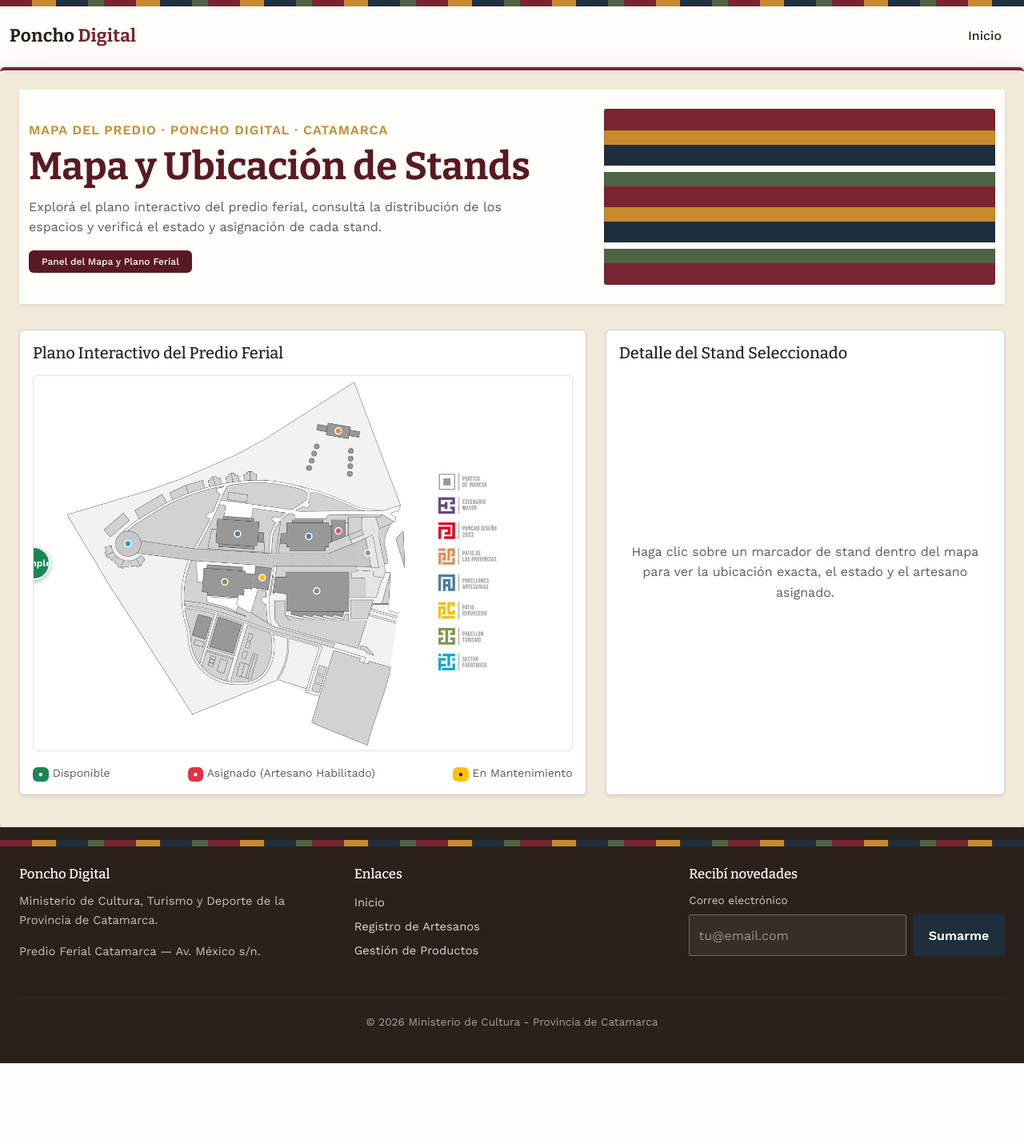
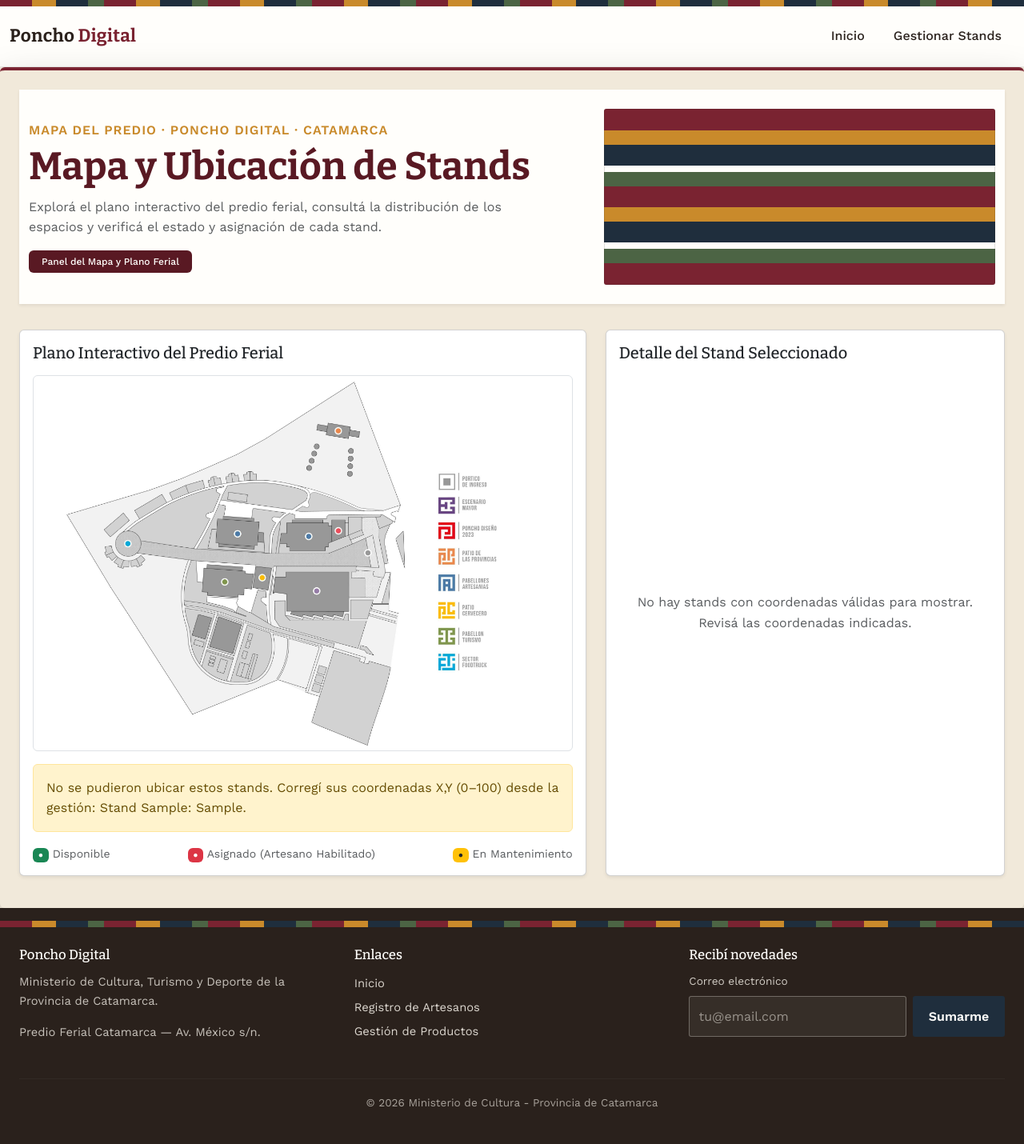
Before and after one commit to wusito/poncho-digital, a Django app: page /stands/ in a window 1280 px wide. Shown: the whole page at 80% size. Before the commit the page ends 1329 px from the top, so only its background shows below. Run offline with Django 5.2, Linux system fonts and the light colour scheme; tables that the repository leaves empty hold one stand-in row (values such as "Sample post").

Commit message:
agregar funcionalidades en la gestión de stock

```diff
--- a/apps/stands/templates/stands/mapa_stands.html
+++ b/apps/stands/templates/stands/mapa_stands.html
@@ -19,6 +19,9 @@
                     <ul class="navbar-nav ms-auto text-center" role="tablist">
                         <li class="nav-item">
                             <a class="nav-link" href="{% url 'index' %}">Inicio</a>
+                        </li>
+                        <li class="nav-item">
+                            <a class="nav-link" href="{% url 'gestion_stands' %}">Gestionar Stands</a>
                         </li>
                     </ul>
                 </div>
@@ -70,11 +73,15 @@
                     <div class="col-12 col-lg-7">
                         <div class="card p-3 shadow-sm">
                             <h4 class="h5 mb-3">Plano Interactivo del Predio Ferial</h4>
+                            {% if user.is_staff %}
+                            <p><a class="btn btn-outline-primary btn-sm mb-3" href="{% url 'gestion_stands' %}">Administrar stands</a></p>
+                            {% endif %}
                             <div class="mapa-contenedor position-relative border rounded overflow-hidden">
                                 <img src="{% static 'img/mapa.jpg' %}" alt="Mapa del Predio Ferial Catamarca" class="img-fluid w-100 id-imagen-mapa">
                                 <!-- Capa de marcadores interactivos asignados a coordenadas sobre el mapa -->
                                 <div id="capaMarcadoresStands" class="position-absolute top-0 start-0 w-100 h-100"></div>
                             </div>
+                            <div id="erroresCoordenadas" class="alert alert-warning mt-3 mb-0" hidden></div>
                             <div class="mt-3 d-flex justify-content-between align-items-center text-muted small">
                                 <div><span class="badge bg-success">●</span> Disponible</div>
                                 <div><span class="badge bg-danger">●</span> Asignado (Artesano Habilitado)</div>
--- a/apps/stands/urls.py
+++ b/apps/stands/urls.py
@@ -3,4 +3,6 @@ from . import views
 
 urlpatterns = [
     path('stands/', views.mapa_stands, name='mapa_stands'),
+    path('stands/gestion/', views.gestion_stands, name='gestion_stands'),
+    path('stands/<int:pk>/editar/', views.editar_stand, name='editar_stand'),
 ]
--- a/apps/stands/views.py
+++ b/apps/stands/views.py
@@ -1,22 +1,59 @@
-from django.shortcuts import render
-from apps.stands.models import Stand
+from django.contrib import messages
+from django.shortcuts import get_object_or_404, redirect, render
 
-# Create your views here.
+from .forms import StandForm
+from .models import Stand
+
+
 def mapa_stands(request):
-    # Consulta de Stands para el mapa
     stands_qs = Stand.objects.select_related('artesano').all()
-    stands_data = []
-    for s in stands_qs:
-        stands_data.append({
-            'numero_stand': s.numero_stand,
-            'ubicacion_mapa': s.ubicacion_mapa,
-            'estado': s.estado,
-            'artesano_nombre': s.artesano.nombre_comercial if s.artesano else None,
-            'artesano_rubro': s.artesano.get_rubro_display() if s.artesano else None,
-            'artesano_localidad': s.artesano.localidad if s.artesano else None,
-        })
+    stands_data = [
+        {
+            'numero_stand': stand.numero_stand,
+            'ubicacion_mapa': stand.ubicacion_mapa,
+            'estado': stand.estado,
+            'estado_display': stand.get_estado_display(),
+            'artesano_nombre': stand.artesano.nombre_comercial if stand.artesano else None,
+            'artesano_rubro': (
+                stand.artesano.get_rubro_display() if stand.artesano else None
+            ),
+            'artesano_localidad': stand.artesano.localidad if stand.artesano else None,
+        }
+        for stand in stands_qs
+    ]
+    context = {'stands_json': stands_data}
+    return render(request, 'stands/mapa_stands.html', context)
 
-    context = {
-            'stands_json': stands_data,
-        }
-    return render(request, 'stands/mapa_stands.html', context)
+
+def gestion_stands(request):
+    if request.method == 'POST':
+        form = StandForm(request.POST)
+        if form.is_valid():
+            stand = form.save()
+            messages.success(request, f"El stand {stand.numero_stand} se registró correctamente.")
+            return redirect('gestion_stands')
+    else:
+        form = StandForm()
+
+    return render(request, 'stands/gestion_stands.html', {
+        'form': form,
+        'stands': Stand.objects.select_related('artesano').all(),
+    })
+
+
+def editar_stand(request, pk):
+    stand = get_object_or_404(Stand, pk=pk)
+    if request.method == 'POST':
+        form = StandForm(request.POST, instance=stand)
+        if form.is_valid():
+            stand = form.save()
+            messages.success(request, f"El stand {stand.numero_stand} se actualizó correctamente.")
+            return redirect('gestion_stands')
+    else:
+        form = StandForm(instance=stand)
+
+    return render(request, 'stands/gestion_stands.html', {
+        'form': form,
+        'stands': Stand.objects.select_related('artesano').all(),
+        'stand_editando': stand,
+    })
--- a/static/js/validaciones1.js
+++ b/static/js/validaciones1.js
@@ -210,75 +210,134 @@ if (formBusqueda) {
 
 /* ==========================================================================
    HU-07: MÓDULO DE STANDS & MAPA INTERACTIVO (static/img/mapa.jpg)
-   Obtención de los modelos 'Stand' y 'Artesano' desde PostgreSQL
    ========================================================================== */
 let modeloStands = [];
+let standsJsonValido = true;
 const scriptStandsData = document.getElementById("datos-stands-json");
 
 if (scriptStandsData) {
     try {
         modeloStands = JSON.parse(scriptStandsData.textContent);
-    } catch (e) {
-        console.error("Error al parsear los datos del modelo Stand:", e);
+        if (!Array.isArray(modeloStands)) {
+            throw new TypeError("El listado de stands no tiene el formato esperado.");
+        }
+    } catch (error) {
+        standsJsonValido = false;
+        console.error("Error al parsear los datos del modelo Stand:", error);
     }
 }
 
 const capaMarcadores = document.getElementById("capaMarcadoresStands");
 const infoStandContenedor = document.getElementById("infoStandSeleccionado");
 
-function renderizarMarcadoresEnMapa() {
-    if (!capaMarcadores) return;
+function mostrarMensajeStand(mensaje) {
+    if (!infoStandContenedor) return;
+    infoStandContenedor.replaceChildren();
+    const parrafo = document.createElement("p");
+    parrafo.className = "text-muted fs-6";
+    parrafo.textContent = mensaje;
+    infoStandContenedor.appendChild(parrafo);
+}
 
-    capaMarcadores.innerHTML = "";
-    if (modeloStands.length === 0) {
-        capaMarcadores.innerHTML = '<div class="p-3 text-center text-muted small">No hay stands registrados en la base de datos.</div>';
-        return;
-    }
-
-    modeloStands.forEach(stand => {
-        const pin = document.createElement("button");
-        pin.type = "button";
-
-        let colorEstado = "btn-success";
-        if (stand.estado === "Asignado" || stand.estado === "ocupado") colorEstado = "btn-danger";
-        if (stand.estado === "Mantenimiento" || stand.estado === "reservado") colorEstado = "btn-warning text-dark";
-
-        pin.className = `btn ${colorEstado} btn-sm position-absolute rounded-circle marcador-pin`;
-
-        // Separa las coordenadas configuradas en el modelo Stand (por ejemplo "25%,30%")
-        const coords = stand.ubicacion_mapa ? stand.ubicacion_mapa.split(",") : ["50%", "50%"];
-        pin.style.left = coords[0] ? coords[0].trim() : "50%";
-        pin.style.top = coords[1] ? coords[1].trim() : "50%";
-
-        pin.style.transform = "translate(-50%, -50%)";
-        pin.setAttribute("title", `Stand ${stand.numero_stand}`);
-        pin.innerHTML = `<strong>${stand.numero_stand}</strong>`;
-
-        pin.addEventListener("click", () => consultarUbicacionStand(stand));
-        capaMarcadores.appendChild(pin);
-    });
+function agregarDatoStand(contenedor, etiqueta, valor) {
+    const fila = document.createElement("p");
+    fila.className = "mb-2";
+    const titulo = document.createElement("strong");
+    titulo.textContent = `${etiqueta}: `;
+    fila.append(titulo, document.createTextNode(valor));
+    contenedor.appendChild(fila);
 }
 
 function consultarUbicacionStand(stand) {
     if (!infoStandContenedor) return;
 
-    let badgeClass = "bg-success";
-    if (stand.estado === "Asignado" || stand.estado === "ocupado") badgeClass = "bg-danger";
-    if (stand.estado === "Mantenimiento" || stand.estado === "reservado") badgeClass = "bg-warning text-dark";
+    infoStandContenedor.replaceChildren();
+    const titulo = document.createElement("h5");
+    titulo.className = "mb-3";
+    titulo.textContent = `Stand ${stand.numero_stand}`;
+    infoStandContenedor.appendChild(titulo);
 
-    infoStandContenedor.innerHTML = `
-        <div class="text-start">
-            <div class="d-flex justify-content-between align-items-center mb-3 pb-2 border-bottom">
-                <h5 class="mb-0">Stand ${stand.numero_stand}</h5>
-                <span class="badge ${badgeClass}">${stand.estado.toUpperCase()}</span>
-            </div>
-            <p class="mb-2"><strong>Artesano Asignado:</strong> ${stand.artesano_nombre ? stand.artesano_nombre : '<em>Sin asignar / Disponible</em>'}</p>
-            <p class="mb-2"><strong>Rubro:</strong> ${stand.artesano_rubro ? stand.artesano_rubro : '-'}</p>
-            <p class="mb-0"><strong>Localidad de Origen:</strong> ${stand.artesano_localidad ? stand.artesano_localidad : '-'}</p>
-        </div>
-    `;
+    const estado = document.createElement("span");
+    const claseEstado = stand.estado === "Asignado"
+        ? "bg-danger"
+        : stand.estado === "Mantenimiento"
+            ? "bg-warning text-dark"
+            : "bg-success";
+    estado.className = `badge ${claseEstado} align-self-center mb-3`;
+    estado.textContent = stand.estado_display || stand.estado;
+    infoStandContenedor.appendChild(estado);
+    agregarDatoStand(infoStandContenedor, "Ubicación en el mapa", stand.ubicacion_mapa);
+
+    if (stand.artesano_nombre) {
+        const subtitulo = document.createElement("h6");
+        subtitulo.className = "mt-3";
+        subtitulo.textContent = "Artesano asignado";
+        infoStandContenedor.appendChild(subtitulo);
+        agregarDatoStand(infoStandContenedor, "Nombre comercial", stand.artesano_nombre);
+        agregarDatoStand(infoStandContenedor, "Rubro", stand.artesano_rubro || "No especificado");
+        agregarDatoStand(infoStandContenedor, "Localidad", stand.artesano_localidad || "No especificada");
+    }
 }
 
-if (capaMarcadores) {
-    renderizarMarcadoresEnMapa();
+function leerCoordenadasStand(ubicacion) {
+    if (typeof ubicacion !== "string") return null;
+    const coincidencia = /^\s*(\d{1,3}(?:\.\d{1,4})?)\s*,\s*(\d{1,3}(?:\.\d{1,4})?)\s*$/.exec(ubicacion);
+    if (!coincidencia) return null;
+
+    const x = Number(coincidencia[1]);
+    const y = Number(coincidencia[2]);
+    if (x < 0 || x > 100 || y < 0 || y > 100) return null;
+    return {x, y};
 }
+
+if (capaMarcadores && infoStandContenedor) {
+    if (!standsJsonValido) {
+        mostrarMensajeStand("No fue posible cargar los stands del mapa. Actualizá la página o contactá al administrador.");
+    } else if (modeloStands.length === 0) {
+        mostrarMensajeStand("Todavía no hay stands registrados en el mapa.");
+    } else {
+        const coordenadasInvalidas = [];
+
+        modeloStands.forEach(stand => {
+            const coordenadas = leerCoordenadasStand(stand.ubicacion_mapa);
+            if (!coordenadas) {
+                coordenadasInvalidas.push(`Stand ${stand.numero_stand}: ${stand.ubicacion_mapa}`);
+                return;
+            }
+
+            const pin = document.createElement("button");
+            pin.type = "button";
+            pin.className = "btn btn-sm position-absolute rounded-circle marcador-pin";
+            pin.classList.add(
+                stand.estado === "Asignado"
+                    ? "btn-danger"
+                    : stand.estado === "Mantenimiento"
+                        ? "btn-warning"
+                        : "btn-success",
+                stand.estado === "Mantenimiento" ? "text-dark" : "text-white"
+            );
+            pin.style.left = `${coordenadas.x}%`;
+            pin.style.top = `${coordenadas.y}%`;
+            pin.style.transform = "translate(-50%, -50%)";
+            pin.textContent = stand.numero_stand;
+            pin.setAttribute(
+                "aria-label",
+                `Ver stand ${stand.numero_stand}, ${stand.estado_display || stand.estado}`
+            );
+            pin.addEventListener("click", () => consultarUbicacionStand(stand));
+            capaMarcadores.appendChild(pin);
+        });
+
+        if (coordenadasInvalidas.length > 0) {
+            const aviso = document.getElementById("erroresCoordenadas");
+            if (aviso) {
+                aviso.hidden = false;
+                aviso.textContent = `No se pudieron ubicar estos stands. Corregí sus coordenadas X,Y (0–100) desde la gestión: ${coordenadasInvalidas.join("; ")}.`;
+            }
+        }
+
+        if (capaMarcadores.childElementCount === 0) {
+            mostrarMensajeStand("No hay stands con coordenadas válidas para mostrar. Revisá las coordenadas indicadas.");
+        }
+    }
+}
```
